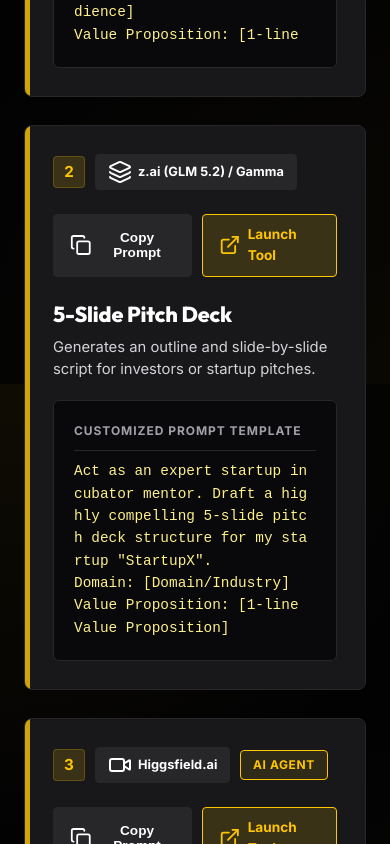
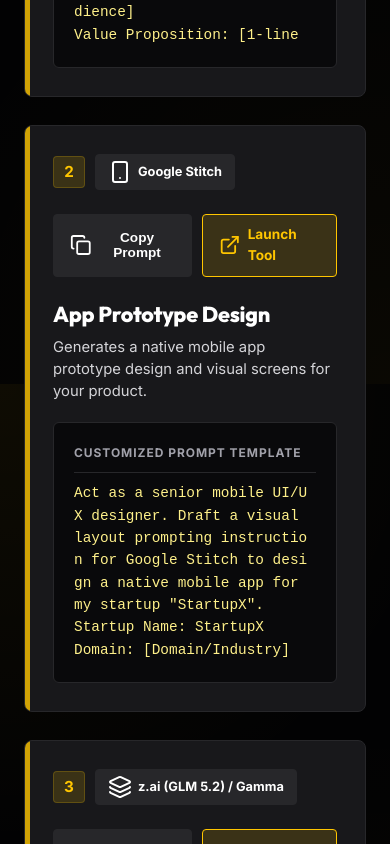
Before and after one commit to shreytalreja25/startup-toolkit, a React (Vite) app: page / in a window 390 px wide. Shown: the part 4680-5524 px from the top of the page. Built offline with nearby package versions, Linux system fonts and the light colour scheme.

Commit message:
Replace Notion deliverable with Google Stitch mobile app prototype design

```diff
--- a/src/App.jsx
+++ b/src/App.jsx
@@ -16,14 +16,14 @@
   Volume2,
   Search,
   PhoneCall,
-  Database,
   Palette,
   Share2,
   Cpu,
   User,
   FolderGit2,
   ChevronDown,
-  ChevronUp
+  ChevronUp,
+  Smartphone
 } from 'lucide-react';
 import { motion, AnimatePresence } from 'framer-motion';
 import confetti from 'canvas-confetti';
@@ -266,6 +266,31 @@
     },
     {
       id: 'd2',
+      title: 'App Prototype Design',
+      tool: 'Google Stitch',
+      toolUrl: 'https://stitch.withgoogle.com/',
+      icon: <Smartphone className="w-4 h-4 text-amber-400" />,
+      isAgent: false,
+      desc: 'Generates a native mobile app prototype design and visual screens for your product.',
+      prompt: `Act as a senior mobile UI/UX designer. Draft a visual layout prompting instruction for Google Stitch to design a native mobile app for my startup "${f.name}".
+Startup Name: ${f.name}
+Domain: ${f.domain}
+Target Audience: ${f.targetAudience}
+Value Proposition: ${f.idea}
+Killer Feature: ${f.feature}
+Design Theme/Style: ${f.theme}
+
+Stitch Prompt:
+"A native mobile app for a startup named ${f.name} which is ${f.idea}.
+Target Audience: ${f.targetAudience}.
+Theme Preferences: ${f.theme}.
+Please design the following 3 mobile screens:
+1. Splash & Authentication: A clean splash screen with logo placeholder, and a simplified email sign-in / social onboarding flow.
+2. Main Activity Dashboard: A responsive dashboard featuring ${f.feature} as the primary CTA, displaying user activity statistics and modern navigation widgets.
+3. Interactive Settings & Profile: A user profile screen detailing account settings, visual theme selectors matching ${f.theme}, and a support button for ${f.cta}."`
+    },
+    {
+      id: 'd3',
       title: '5-Slide Pitch Deck',
       tool: 'z.ai (GLM 5.2) / Gamma',
       toolUrl: 'https://chat.z.ai',
@@ -288,7 +313,7 @@
 Keep it punchy, remove all academic jargon, and make it fit the MCIC Makerspace entrepreneurial vibe.`
     },
     {
-      id: 'd3',
+      id: 'd4',
       title: 'Viral Marketing Promo & Video',
       tool: 'Higgsfield.ai',
       toolUrl: 'https://higgsfield.ai/supercomputer',
@@ -307,7 +332,7 @@
 Also, detail the layout requirements for 3 viral carousels explaining the startup to ${f.targetAudience}.`
     },
     {
-      id: 'd4',
+      id: 'd5',
       title: 'AI Audio overview / Podcast Script',
       tool: 'NotebookLM',
       toolUrl: 'https://notebooklm.google',
@@ -321,7 +346,7 @@
 The tone should be ${f.marketingVibe}, conversational, natural, with realistic filler words ("like", "right", "uh-huh"), and sound like a native NotebookLM Audio Overview. Mention founder ${f.founderName} as the visionary builder.`
     },
     {
-      id: 'd5',
+      id: 'd6',
       title: 'Market Analysis & Risk Audit',
       tool: 'Gemini Deep Research',
       toolUrl: 'https://gemini.google.com',
@@ -340,7 +365,7 @@
 Output the analysis in clean Markdown.`
     },
     {
-      id: 'd6',
+      id: 'd7',
       title: 'AI Voice Receptionist/Concierge',
       tool: 'ElevenLabs / Vapi',
       toolUrl: 'https://elevenlabs.io',
@@ -355,28 +380,10 @@
 
 Operating Guidelines:
 - Speak in clear, short, conversational sentences suitable for low-latency text-to-speech.
-- Be helpful and friendly, avoiding complex engineering jargon.
+- Be friendly and helpful, avoiding complex engineering jargon.
 - Explain "${f.feature}" simply.
 - If asked about pricing, present the "${f.revenueModel}" pricing model.
 - If asked an edge case question you cannot answer, capture their name and email so ${f.founderName} can reach out.`
-    },
-    {
-      id: 'd7',
-      title: 'Notion Team Workspace Outline',
-      tool: 'Notion AI',
-      toolUrl: 'https://notion.so',
-      icon: <Database className="w-4 h-4 text-amber-400" />,
-      isAgent: false,
-      desc: 'Generates a markdown skeleton to paste into Notion for tracking tasks, customers, and launches.',
-      prompt: `Generate a markdown-based Notion workspace outline for startup "${f.name}".
-Core Idea: ${f.idea}
-Founder: ${f.founderName}
-
-The workspace must outline three distinct database tables:
-1. A Product Backlog with columns: Task Name, Status (Backlog, In Progress, QA, Done), Priority (Low, Medium, High), and Owner (${f.founderName} / AI agent).
-2. A CRM table tracking early-stage outreach to ${f.targetAudience} with columns: Contact Name, Organization, Status (Leads, Contacted, Meeting Scheduled, Closed), and Notes.
-3. A Marketing Calendar with columns: Content Topic, Channel (LinkedIn, X, Email), Publish Date, and Target Vibe (${f.marketingVibe}).
-Include 3 sample data rows in each table, customized with relevant examples for our core idea.`
     },
     {
       id: 'd8',
@@ -410,7 +417,7 @@
 Core Value Prop: ${f.idea}
 
 Write:
-- Post 1 (LinkedIn): A compelling, story-driven founder post sharing why "${f.founderName}" built "${f.name}". Highlight "${f.feature}", tag @UNSW Founders, and guide them to "${f.cta}".
+- Post 1 (LinkedIn): A story-driven founder post sharing why "${f.founderName}" built "${f.name}". Highlight "${f.feature}", tag @UNSW Founders, and guide them to "${f.cta}".
 - Post 2 (X / Twitter): A punchy, hook-driven tweet under 280 characters focusing on efficiency gains, utilizing emojis and active hashtags.
 - Post 3 (Instagram): Visual styling suggestions combined with copy highlighting the user experience and encouraging them to "${f.cta}".`
     },
```
